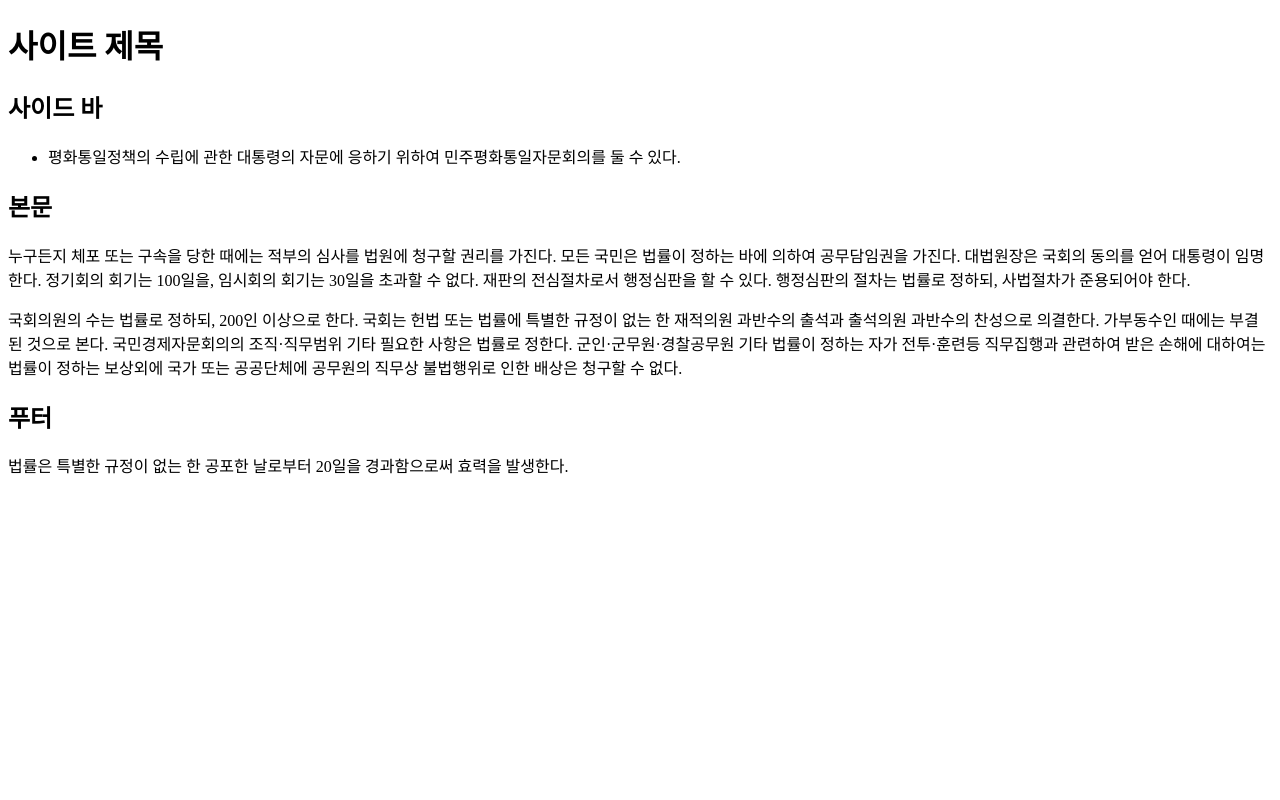
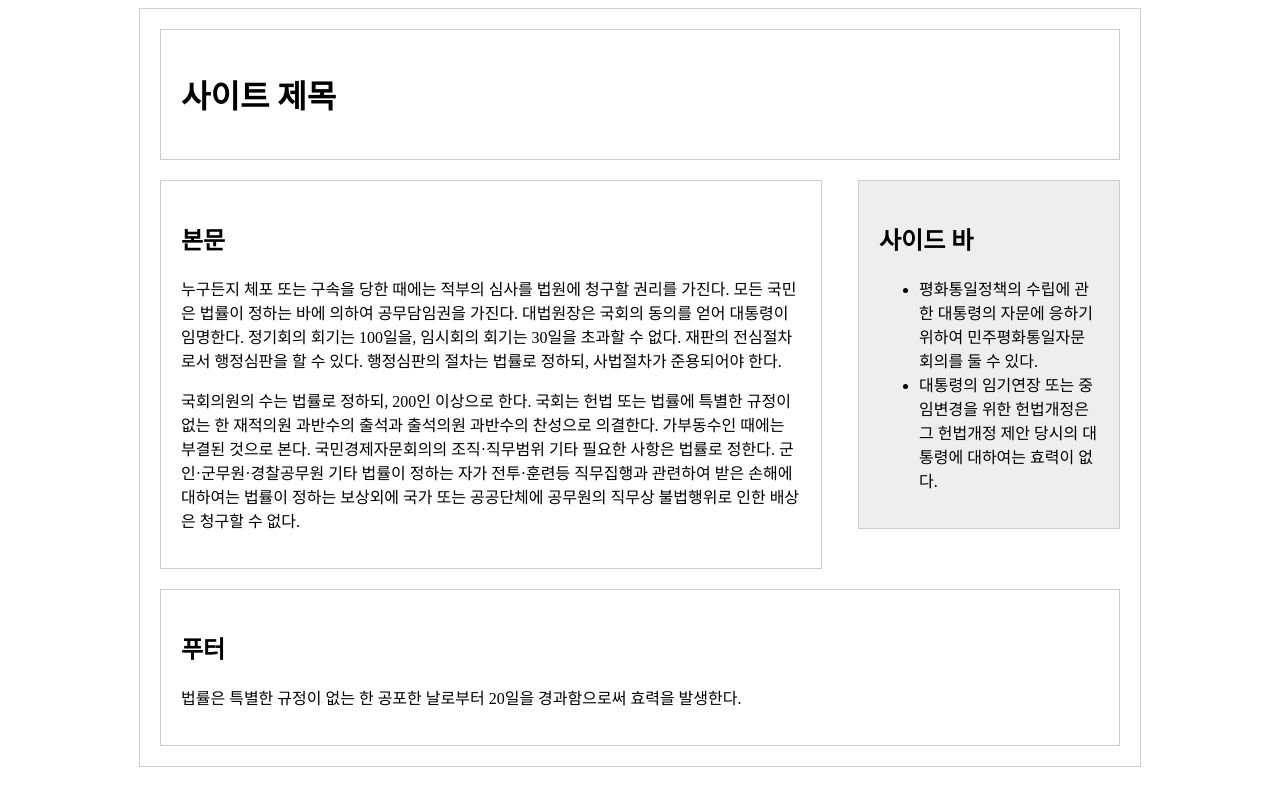
Before and after one commit to ksundong/html-css-practice, a plain HTML site: page layout/2-layout.html in a window 1280 px wide. Drawn offline with Linux system fonts and the light colour scheme.

Commit message:
feat: 2단 레이아웃 css 적용

```diff
--- a/layout/2-layout.html
+++ b/layout/2-layout.html
@@ -4,6 +4,37 @@
     <meta charset="UTF-8" />
     <meta name="viewport" content="width=device-width, initial-scale=1.0" />
     <title>2단 레이아웃</title>
+    <style>
+      div {
+        border: 1px solid #ccc;
+      }
+      #container {
+        width: 960px;
+        padding: 20px;
+        margin: 0 auto;
+      }
+      #header {
+        padding: 20px;
+        margin-bottom: 20px;
+      }
+      #contents {
+        width: 620px;
+        padding: 20px;
+        float: left;
+        margin-bottom: 20px;
+      }
+      #sidebar {
+        width: 220px;
+        padding: 20px;
+        float: right;
+        margin-bottom: 20px;
+        background: #eee;
+      }
+      #footer {
+        clear: both;
+        padding: 20px;
+      }
+    </style>
   </head>
   <body>
     <div id="container">
@@ -16,6 +47,11 @@
           <li>
             평화통일정책의 수립에 관한 대통령의 자문에 응하기 위하여
             민주평화통일자문회의를 둘 수 있다.
+          </li>
+
+          <li>
+            대통령의 임기연장 또는 중임변경을 위한 헌법개정은 그 헌법개정 제안
+            당시의 대통령에 대하여는 효력이 없다.
           </li>
         </ul>
       </div>
```
